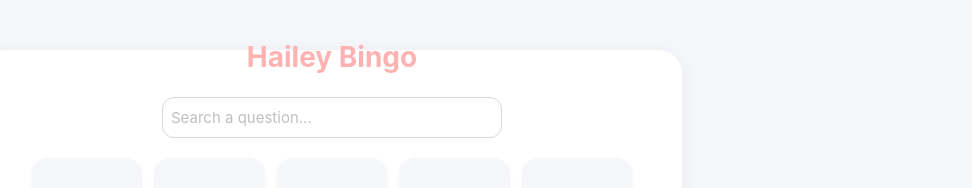
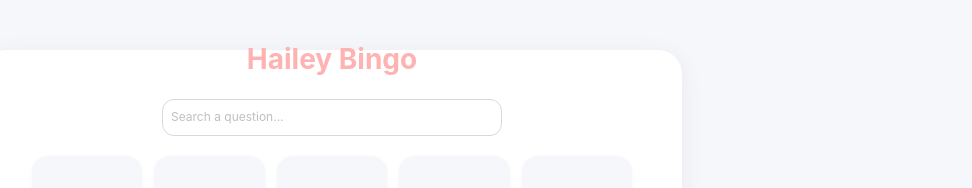
Before and after one commit to albinglindell/Hailey-bingo, a React (Vite) app: page / in a window 1280 px wide. Shown: the top 188 px of the page, without its empty margins (308-1280 px from the left). Built offline with nearby package versions, Linux system fonts and the light colour scheme.

Commit message:
changed fontsize

```diff
--- a/src/App.tsx
+++ b/src/App.tsx
@@ -241,7 +241,7 @@ const App = () => {
               style={{
                 marginBottom: 20,
                 borderRadius: 12,
-                fontSize: 15,
+                fontSize: 12,
                 padding: 8,
                 width: "100%",
                 maxWidth: 340,
```
